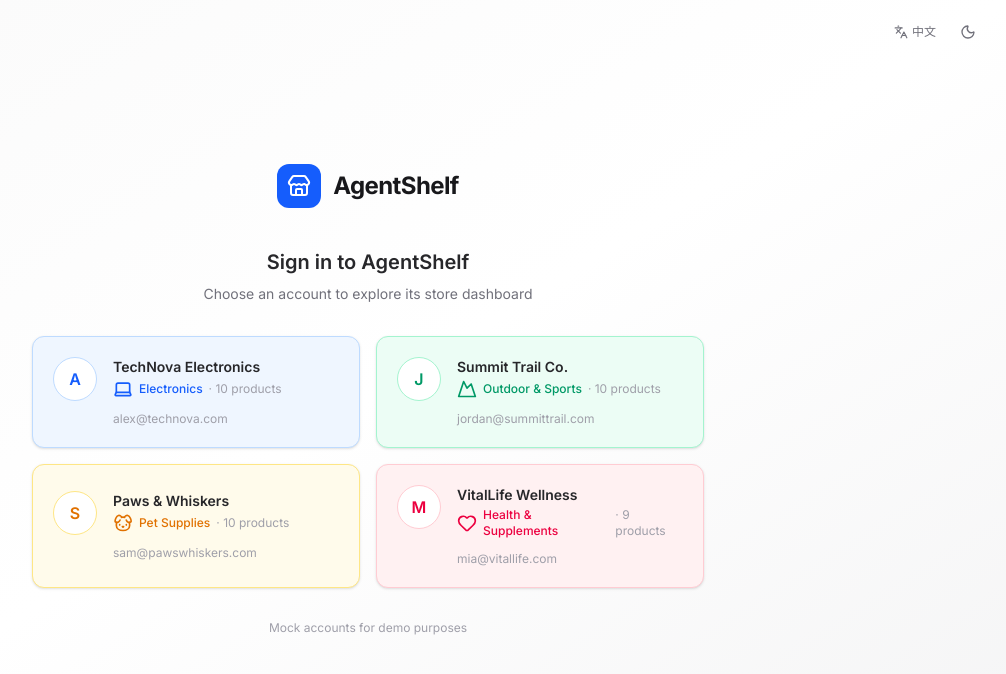
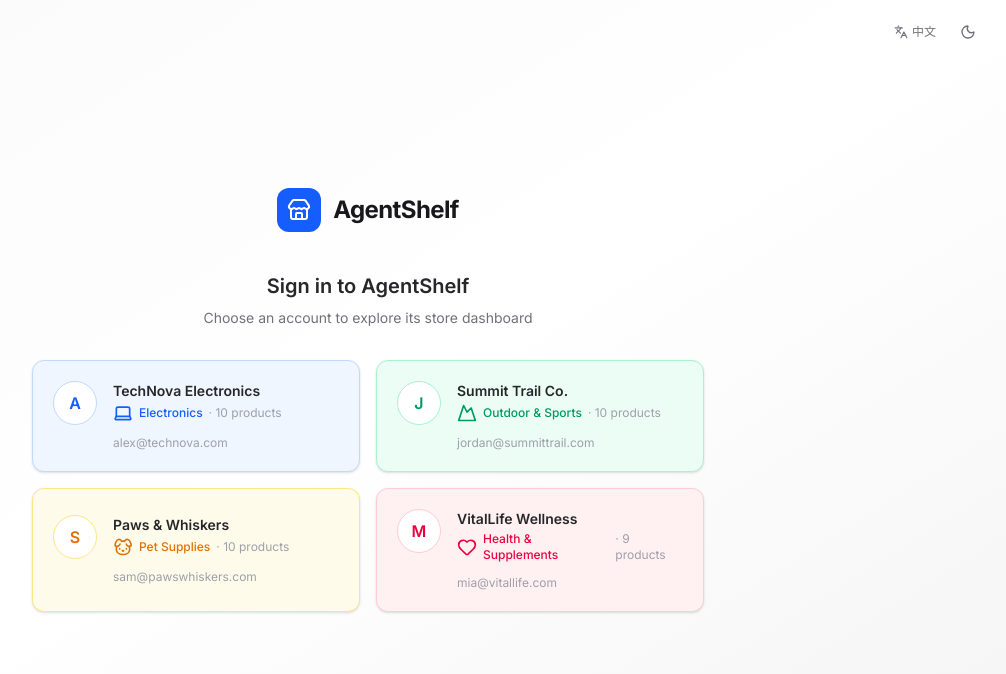
Before and after one commit to tempest2023/AgentShelf, a Next.js app in the folder frontend/: page / in a window 1280 px wide. Shown: the top 674 px of the page, without its empty margins (272-1278 px from the left). Built offline with nearby package versions, Linux system fonts and the light colour scheme; what @copilotkit/react-core would draw is missing.

Commit message:
fix: remove mock/demo labels from UI
Remove "Mock accounts for demo purposes" footer from login page and
unused "Demo Mode" translation key to present a polished, production-like
experience.

```diff
--- a/frontend/components/LoginPage.tsx
+++ b/frontend/components/LoginPage.tsx
@@ -146,11 +146,6 @@ export default function LoginPage() {
               );
             })}
           </div>
-
-          {/* Footer */}
-          <p className="text-center text-xs text-zinc-400 dark:text-zinc-500 mt-8">
-            {t("login.footer")}
-          </p>
         </div>
       </div>
     </div>
--- a/frontend/lib/i18n/translations/en.ts
+++ b/frontend/lib/i18n/translations/en.ts
@@ -1,7 +1,6 @@
 export const en = {
   // Header
   "header.subtitle": "AI Commerce Channel Manager",
-  "header.demoMode": "Demo Mode",
   "header.tab.geo": "GEO Readiness",
   "header.tab.channels": "AI Commerce Channels",
   "header.tab.launch": "Commercial Launch Pack",
@@ -164,7 +163,6 @@ export const en = {
   "login.outdoor": "Outdoor & Sports",
   "login.pets": "Pet Supplies",
   "login.health": "Health & Supplements",
-  "login.footer": "Mock accounts for demo purposes",
 
   // Header user
   "header.store": "Store",
--- a/frontend/lib/i18n/translations/zh.ts
+++ b/frontend/lib/i18n/translations/zh.ts
@@ -3,7 +3,6 @@ import type { TranslationKey } from "./en";
 export const zh: Record<TranslationKey, string> = {
   // Header
   "header.subtitle": "AI 商业渠道管理器",
-  "header.demoMode": "演示模式",
   "header.tab.geo": "GEO 就绪度",
   "header.tab.channels": "AI 商业渠道",
   "header.tab.launch": "商业发布包",
@@ -163,7 +162,6 @@ export const zh: Record<TranslationKey, string> = {
   "login.outdoor": "户外运动",
   "login.pets": "宠物用品",
   "login.health": "保健品",
-  "login.footer": "演示用模拟账号",
 
   // Header user
   "header.store": "店铺",
```
